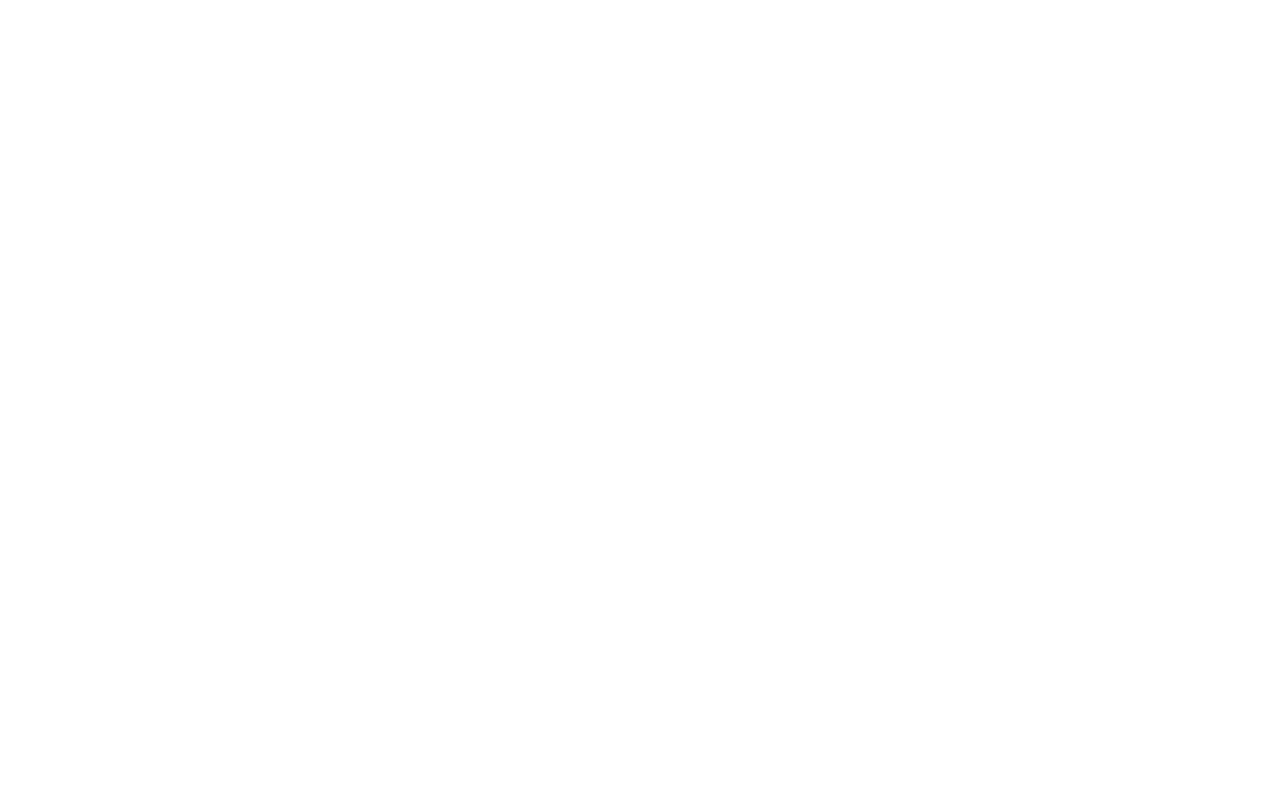
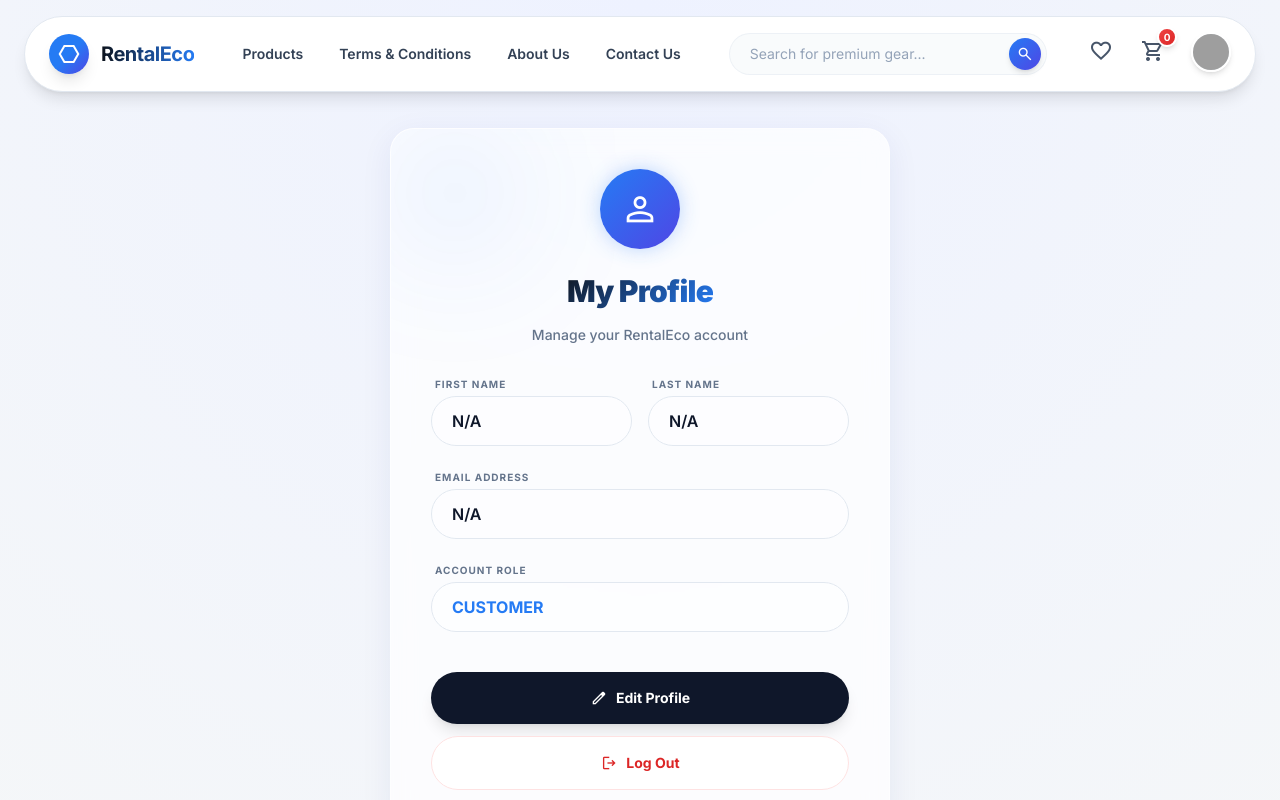
Before and after one commit to Alakh18/RMS, a React (Vite) app in the folder frontend/: page /profile in a window 1280 px wide. Before the commit this address had no page. Shown: the top 800 px of the page. Built offline with nearby package versions, Linux system fonts and the light colour scheme; grey boxes are pictures that could not be loaded.

Commit message:
Profile page added

```diff
--- a/frontend/src/App.jsx
+++ b/frontend/src/App.jsx
@@ -8,6 +8,7 @@
 import Navbar from './components/Navbar'
 import Footer from './components/Footer'
 import ProductPage from './pages/ProductPage'
+import Profile from './pages/Profile'
 
 const PRODUCTS = [
   {
@@ -80,6 +81,7 @@
       <Route path="/signup" element={<Signup />} />
       <Route path="/vendor-signup" element={<VendorSignup />} />
       <Route path="/product" element={<ProductPage />} />
+      <Route path="/profile" element={<Profile />} />
     </Routes>
   )
 }
--- a/frontend/src/components/Navbar.jsx
+++ b/frontend/src/components/Navbar.jsx
@@ -1,13 +1,27 @@
-import { useState } from 'react'
+import { useNavigate } from 'react-router-dom';
 
 function Navbar() {
-  const [isProfileOpen, setIsProfileOpen] = useState(false);
+  const navigate = useNavigate();
+
+  const handleProfileClick = () => {
+    const token = localStorage.getItem('token');
+    if (token) {
+      // Redirect to profile if user is logged in
+      navigate('/profile');
+    } else {
+      // Redirect to login if user is not logged in
+      navigate('/login');
+    }
+  };
 
   return (
     <nav className="fixed top-0 left-0 right-0 z-50 px-4 sm:px-6 py-3 sm:py-4 transition-all duration-300">
       <div className="max-w-7xl mx-auto bg-white rounded-2xl px-4 sm:px-6 py-3 flex items-center justify-between shadow-lg border border-slate-200 hover:shadow-xl transition-shadow duration-300">
         {/* Logo */}
-        <div className="flex items-center gap-3 shrink-0 group cursor-pointer">
+        <div
+          className="flex items-center gap-3 shrink-0 group cursor-pointer"
+          onClick={() => navigate('/')}
+        >
           <div className="size-9 sm:size-10 bg-gradient-to-br from-primary via-primary to-accent rounded-xl flex items-center justify-center text-white shadow-lg group-hover:shadow-primary/50 group-hover:scale-105 transition-all duration-300">
             <span className="material-symbols-outlined text-[22px] sm:text-[24px]">hexagon</span>
           </div>
@@ -63,45 +77,20 @@
           {/* Profile Avatar */}
           <div className="relative ml-1 sm:ml-2">
             <button
-              onClick={() => setIsProfileOpen(!isProfileOpen)}
+              onClick={handleProfileClick}
               className="size-9 sm:size-10 rounded-xl bg-gradient-to-br from-slate-100 to-slate-200 overflow-hidden border-2 border-white shadow-md hover:border-primary hover:shadow-lg hover:scale-105 transition-all duration-300 focus:outline-none focus:ring-2 focus:ring-primary/30"
             >
-              <img src="https://ui-avatars.com/api/?name=Alex+Doe&background=257bf4&color=fff" alt="Profile" className="w-full h-full object-cover" />
+              <img
+                src="https://ui-avatars.com/api/?name=User&background=257bf4&color=fff"
+                alt="Profile"
+                className="w-full h-full object-cover"
+              />
             </button>
-
-            {/* Enhanced Dropdown Menu */}
-            {isProfileOpen && (
-              <div className="absolute right-0 top-full mt-3 w-56 bg-white/95 backdrop-blur-xl rounded-2xl shadow-2xl overflow-hidden py-2 border border-slate-100 animate-in fade-in slide-in-from-top-2 z-50">
-                <div className="px-4 py-3 border-b border-slate-100">
-                  <p className="text-sm font-semibold text-slate-800">Alex Doe</p>
-                  <p className="text-xs text-slate-500 mt-0.5">alex.doe@email.com</p>
-                </div>
-                <div className="py-1">
-                  <a href="#" className="flex items-center gap-3 px-4 py-2.5 text-sm text-slate-700 hover:bg-primary/10 hover:text-primary transition-all duration-200 group">
-                    <span className="material-symbols-outlined text-[18px] group-hover:scale-110 transition-transform">person</span>
-                    <span>My Account</span>
-                  </a>
-                  <a href="#" className="flex items-center gap-3 px-4 py-2.5 text-sm text-slate-700 hover:bg-primary/10 hover:text-primary transition-all duration-200 group">
-                    <span className="material-symbols-outlined text-[18px] group-hover:scale-110 transition-transform">shopping_bag</span>
-                    <span>My Orders</span>
-                  </a>
-                  <a href="#" className="flex items-center gap-3 px-4 py-2.5 text-sm text-slate-700 hover:bg-primary/10 hover:text-primary transition-all duration-200 group">
-                    <span className="material-symbols-outlined text-[18px] group-hover:scale-110 transition-transform">settings</span>
-                    <span>Settings</span>
-                  </a>
-                </div>
-                <div className="h-px bg-slate-100 my-1"></div>
-                <a href="#" className="flex items-center gap-3 px-4 py-2.5 text-sm text-red-600 hover:bg-red-50 transition-all duration-200 group">
-                  <span className="material-symbols-outlined text-[18px] group-hover:scale-110 transition-transform">logout</span>
-                  <span className="font-medium">Logout</span>
-                </a>
-              </div>
-            )}
           </div>
         </div>
       </div>
     </nav>
-  )
+  );
 }
 
-export default Navbar
+export default Navbar;
--- /dev/null
+++ b/frontend/src/pages/Profile.jsx
@@ -0,0 +1,87 @@
+import React from 'react';
+import { useNavigate } from 'react-router-dom';
+import Navbar from '../components/Navbar';
+import Footer from '../components/Footer';
+
+const Profile = () => {
+  const navigate = useNavigate();
+  const user = JSON.parse(localStorage.getItem('user')) || {};
+
+  const handleLogout = () => {
+    localStorage.removeItem('token');
+    localStorage.removeItem('user');
+    navigate('/login');
+  };
+
+  return (
+    <div className="min-h-screen bg-background-light text-[#0d131c] font-display antialiased">
+      <Navbar />
+
+      <div className="pt-32 pb-20 px-4 hero-gradient flex flex-col items-center justify-center">
+        <div className="w-full max-w-[500px] glass-panel rounded-3xl p-8 md:p-10 shadow-glass relative overflow-hidden border-white/40">
+
+          {/* Background Decor */}
+          <div className="absolute top-0 left-0 w-32 h-32 bg-primary/10 rounded-full blur-3xl -z-10"></div>
+
+          <div className="flex flex-col items-center gap-4 mb-8">
+            <div className="size-20 bg-gradient-to-br from-primary to-accent rounded-2xl flex items-center justify-center text-white shadow-glow mb-2">
+              <span className="material-symbols-outlined text-[40px]">person</span>
+            </div>
+            <h2 className="text-3xl font-black tracking-tight text-gradient">My Profile</h2>
+            <p className="text-slate-500 text-sm font-medium">Manage your RentalEco account</p>
+          </div>
+
+          <div className="space-y-6">
+            <div className="grid grid-cols-2 gap-4">
+              <div className="space-y-1">
+                <p className="text-[10px] font-bold text-slate-500 uppercase tracking-widest ml-1">First Name</p>
+                <div className="w-full px-5 py-3 rounded-xl bg-white/40 border border-slate-200 text-slate-900 font-semibold">
+                  {user.firstName || 'N/A'}
+                </div>
+              </div>
+              <div className="space-y-1">
+                <p className="text-[10px] font-bold text-slate-500 uppercase tracking-widest ml-1">Last Name</p>
+                <div className="w-full px-5 py-3 rounded-xl bg-white/40 border border-slate-200 text-slate-900 font-semibold">
+                  {user.lastName || 'N/A'}
+                </div>
+              </div>
+            </div>
+
+            <div className="space-y-1">
+              <p className="text-[10px] font-bold text-slate-500 uppercase tracking-widest ml-1">Email Address</p>
+              <div className="w-full px-5 py-3 rounded-xl bg-white/40 border border-slate-200 text-slate-900 font-semibold">
+                {user.email || 'N/A'}
+              </div>
+            </div>
+
+            <div className="space-y-1">
+              <p className="text-[10px] font-bold text-slate-500 uppercase tracking-widest ml-1">Account Role</p>
+              <div className="w-full px-5 py-3 rounded-xl bg-white/40 border border-slate-200 text-primary font-bold">
+                {user.role || 'CUSTOMER'}
+              </div>
+            </div>
+
+            <div className="pt-4 flex flex-col gap-3">
+              <button className="w-full bg-slate-900 hover:bg-black text-white text-sm font-bold px-6 py-4 rounded-full transition-all shadow-lg flex items-center justify-center gap-2">
+                <span className="material-symbols-outlined text-[18px]">edit</span>
+                Edit Profile
+              </button>
+
+              <button
+                onClick={handleLogout}
+                className="w-full bg-white border border-red-100 text-red-600 hover:bg-red-50 text-sm font-bold px-6 py-4 rounded-full transition-all flex items-center justify-center gap-2"
+              >
+                <span className="material-symbols-outlined text-[18px]">logout</span>
+                Log Out
+              </button>
+            </div>
+          </div>
+        </div>
+      </div>
+
+      <Footer />
+    </div>
+  );
+};
+
+export default Profile;
```
